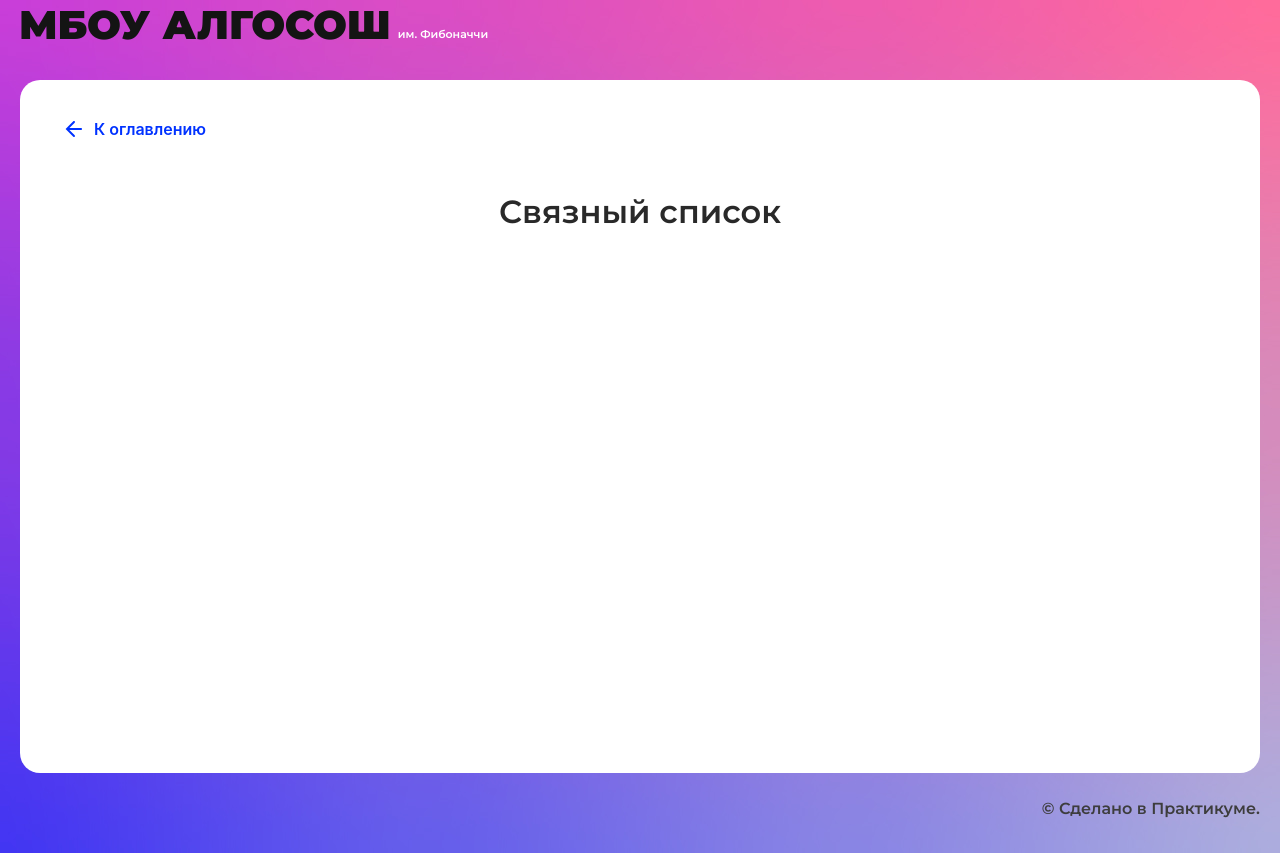
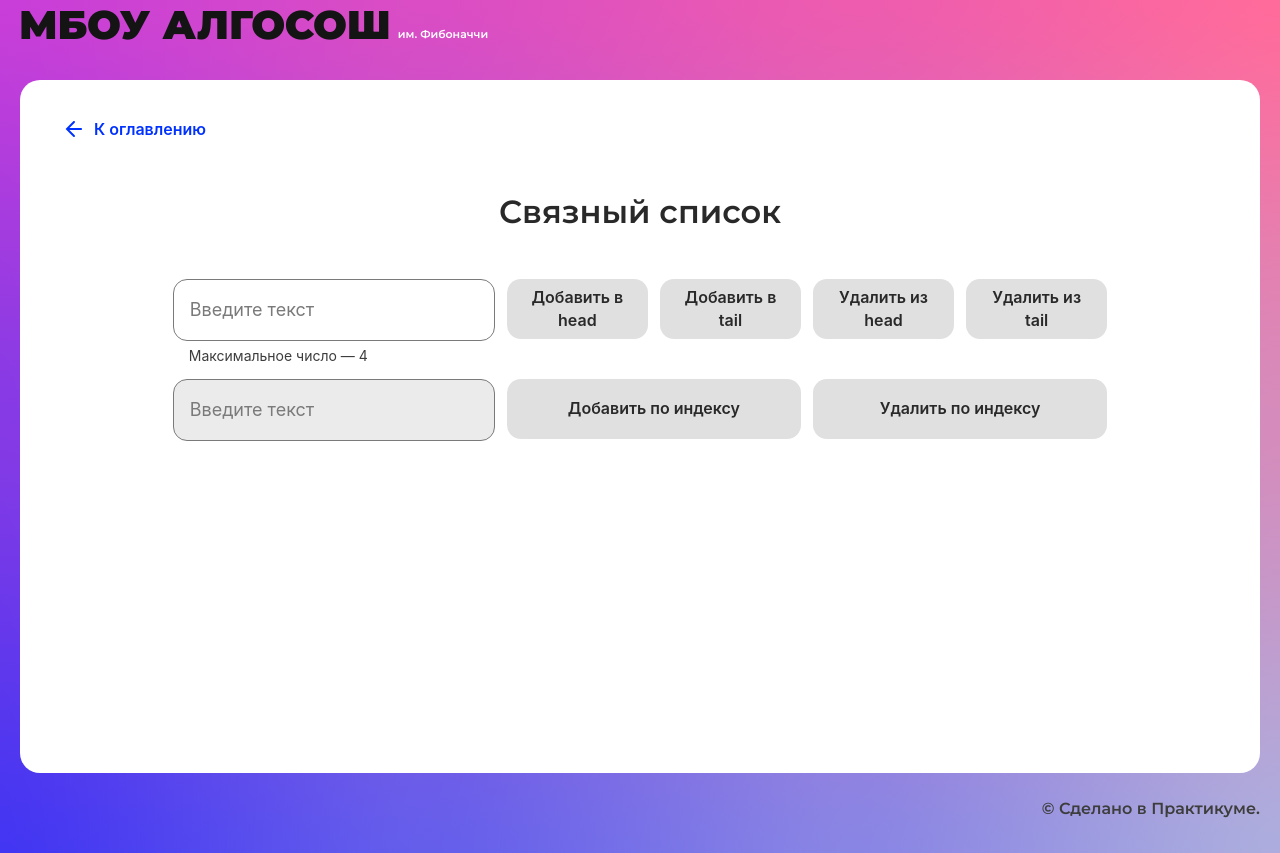
Before and after one commit to Nikita-Vereschagin/algososh, a React (Create React App) app: page /list in a window 1280 px wide. Built offline with nearby package versions, Linux system fonts and the light colour scheme.

Commit message:
need fix

```diff
--- /dev/null
+++ b/src/components/list-page/list-page.module.css
@@ -0,0 +1,49 @@
+.box{
+    display: grid;
+    grid-template-columns: max-content 1fr 1fr 1fr 1fr;
+    max-width: 80%;
+    gap: 0 12px;
+    margin: auto;
+    margin-bottom: 12px;
+}
+.secBox{
+    display: grid;
+    grid-template-columns: max-content 1fr 1fr;
+    max-width: 80%;
+    gap: 0 12px;
+    margin: auto;
+}
+.arrowBox{
+    display: grid;
+    grid-template-columns: max-content max-content;
+    width: max-content;
+    align-items: center;
+    justify-content: center;
+    gap: 0;
+    margin-right: 12px;
+}
+.twoCircles{
+    display: flex;
+    flex-direction: column;
+    align-items: center;
+    justify-content: center;
+}
+.circles{
+    display: flex;
+    margin: auto;
+    max-width: 800px;
+    flex-wrap: wrap;
+    justify-content: center;
+    align-items: end;
+    box-sizing: border-box;
+    padding-bottom: 50px;
+    margin-top: 110px;
+    height: 200px;
+}
+.margin{
+    margin-bottom: 10px;
+    margin-right: 16px;
+}
+.circleBottom{
+    margin-bottom: 24px;
+}
--- a/src/components/list-page/list-page.tsx
+++ b/src/components/list-page/list-page.tsx
@@ -1,10 +1,130 @@
-import React from "react";
+import React, { FormEventHandler, useState } from "react";
 import { SolutionLayout } from "../ui/solution-layout/solution-layout";
+import style from "./list-page.module.css"
+import { Button } from "../ui/button/button";
+import { Input } from "../ui/input/input";
+import { useForm } from "../../hooks/useForm";
+import { Circle } from "../ui/circle/circle";
+import { TArr } from "../queue-page/queue-page";
+import { addTimeOut } from "../../tools/tools";
+import { ElementStates } from "../../types/element-states";
+import { ArrowIcon } from "../ui/icons/arrow-icon";
+
+type TModArr = TArr & {
+  status: boolean
+}
 
 export const ListPage: React.FC = () => {
+  const { values, handleChange, setValues } = useForm({input: '', index: ''})
+
+  const [flag, setFlag] = useState([false,false,false,false,false,false])
+  const [output, setOutput] = useState<TModArr[]>([])
+
+  const delEl = async(i: number | null, f: number) => {
+    if (i === null){
+      return
+    }
+    let modFlag = flag
+    modFlag[f] = true
+    setFlag([...modFlag])
+    let modifiedArray: TModArr[] = output
+
+    if (i === 0){
+      modifiedArray[i].number = undefined
+      setOutput([...modifiedArray])
+
+      await addTimeOut(500)
+
+      modifiedArray.shift()
+      setOutput([...modifiedArray])
+    } else {
+
+    modifiedArray[i].number = undefined
+    setOutput([...modifiedArray])
+
+    await addTimeOut(500)
+
+    modifiedArray = modifiedArray.slice(i,i+1)
+    setOutput([...modifiedArray])
+    }
+
+
+    modFlag[f] = false
+    setFlag([...modFlag])
+    modifiedArray = []
+    setValues({...values, index: ''})
+  }
+
+  const indexSubmit = async(e: React.FormEvent<HTMLFormElement>, i: number | null) => {
+    e.preventDefault()
+    addHelper(i,4)
+    setValues({input: '', index: ''})
+  };
+
+  const addHelper = async(i: number | null, f: number) => {
+    if (i === null){
+      return
+    }
+
+    let modFlag = flag
+    modFlag[f] = true
+    setFlag([...modFlag])
+    let modifiedArray: TModArr[] = output
+
+    modifiedArray.splice(i, 0, {number: Number(values.input), state: ElementStates.Modified, status: true})
+    setOutput([...modifiedArray])
+    await addTimeOut(500)
+    modifiedArray[i].state = ElementStates.Default
+    modifiedArray[i].status = false
+    setOutput([...modifiedArray])
+
+    modFlag[f] = false
+    setFlag([...modFlag])
+    modifiedArray = []
+  };
+
+  const addEl = async(i: number | null, f: number) => {
+    addHelper(i,f)
+    setValues({...values, input: ''})
+  };
+
   return (
     <SolutionLayout title="Связный список">
-
+      <form className={style.box}>
+        <Input max={4} maxLength={4} isLimitText={true} name="input" type={typeof values.input} value={values.input} onChange={handleChange}/>
+        <Button text="Добавить в head" isLoader={flag && flag[0]} onClick={()=>addEl(0, 0)}  type="button" disabled={isNaN(Number(values.input)) || values.input === ''}/>
+        <Button text="Добавить в tail" isLoader={flag && flag[1]} onClick={()=>addEl(output.length - 1, 1)} type="button" disabled={isNaN(Number(values.input)) || values.input === '' || output.length - 1 < 0}/>
+        <Button isLoader={flag && flag[2]} text="Удалить из head" type="button" disabled={!(output.length > 0)} onClick={()=>delEl(0, 2)}/>
+        <Button isLoader={flag && flag[3]} text="Удалить из tail" type="button" disabled={!(output.length > 0)} onClick={()=>delEl(output.length - 1, 3)}/>
+      </form>
+      <form className={style.secBox} onSubmit={(e) => indexSubmit(e, Number(values.index))}>
+        <Input max={output.length - 1 === -1 ? 0 : output.length - 1 } name="index" disabled={!(output.length > 0)} type='number' value={values.index} onChange={handleChange}/>
+        <Button text="Добавить по индексу" isLoader={flag && flag[4]} type="submit" disabled={values.index === '' || values.input === ''}/>
+        <Button isLoader={flag && flag[5]} text="Удалить по индексу" type="button" disabled={!(output.length > 0) || values.index === ''} onClick={()=>delEl(Number(values.index), 5)}/>
+      </form>
+      <div className={style.circles}>
+        {output && output?.map((el: TModArr, i: number) => {
+          {
+          if (el.number === undefined && el.state === undefined){
+            return null
+          }else if (i !== output.length - 1){
+          return <div className={style.arrowBox} key={i}>
+                  <div className={style.twoCircles}>
+                    {el.status ? <Circle isSmall={true} letter={el?.number?.toString()} extraClass={style.circleBottom} state={ElementStates.Changing}/> : null}
+                    <Circle letter={el?.number?.toString()} head={i === 0  ? "top" : ""} index={i} extraClass={style.margin}  state={el?.state}/>
+                  </div>
+                  <ArrowIcon/>
+                </div>
+          }
+          else if (i === output.length - 1){
+            return  <div key={i} className={style.twoCircles}>
+                      {el.status ? <Circle isSmall={true} letter={el?.number?.toString()} extraClass={style.circleBottom} state={ElementStates.Changing}/> : null}
+                      <Circle letter={el?.number?.toString()} head={i === 0  ? "top" : ""} tail={"tail"} index={i} extraClass={style.margin} state={el?.state}/>
+                    </div>
+          }
+          }
+          })}
+      </div>
     </SolutionLayout>
   );
 };
--- a/src/components/queue-page/queue-page.tsx
+++ b/src/components/queue-page/queue-page.tsx
@@ -9,7 +9,7 @@ import { Circle } from "../ui/circle/circle";
 import { ElementStates } from "../../types/element-states";
 import { addTimeOut } from "../../tools/tools";
 
-type TArr = TSwap | {number: undefined, state: undefined}
+export type TArr = TSwap | {number: undefined, state: undefined}
 
 export const QueuePage: React.FC = () => {
   const [index, setIndex] = useState<{tail: number, head: number | null}>({tail: 0, head: null})
@@ -72,7 +72,6 @@ export const QueuePage: React.FC = () => {
       }
 
     }
-    console.log(index.head)
     setFlag(false)
     setValues({input: ''})
     modifiedArray = []
```
